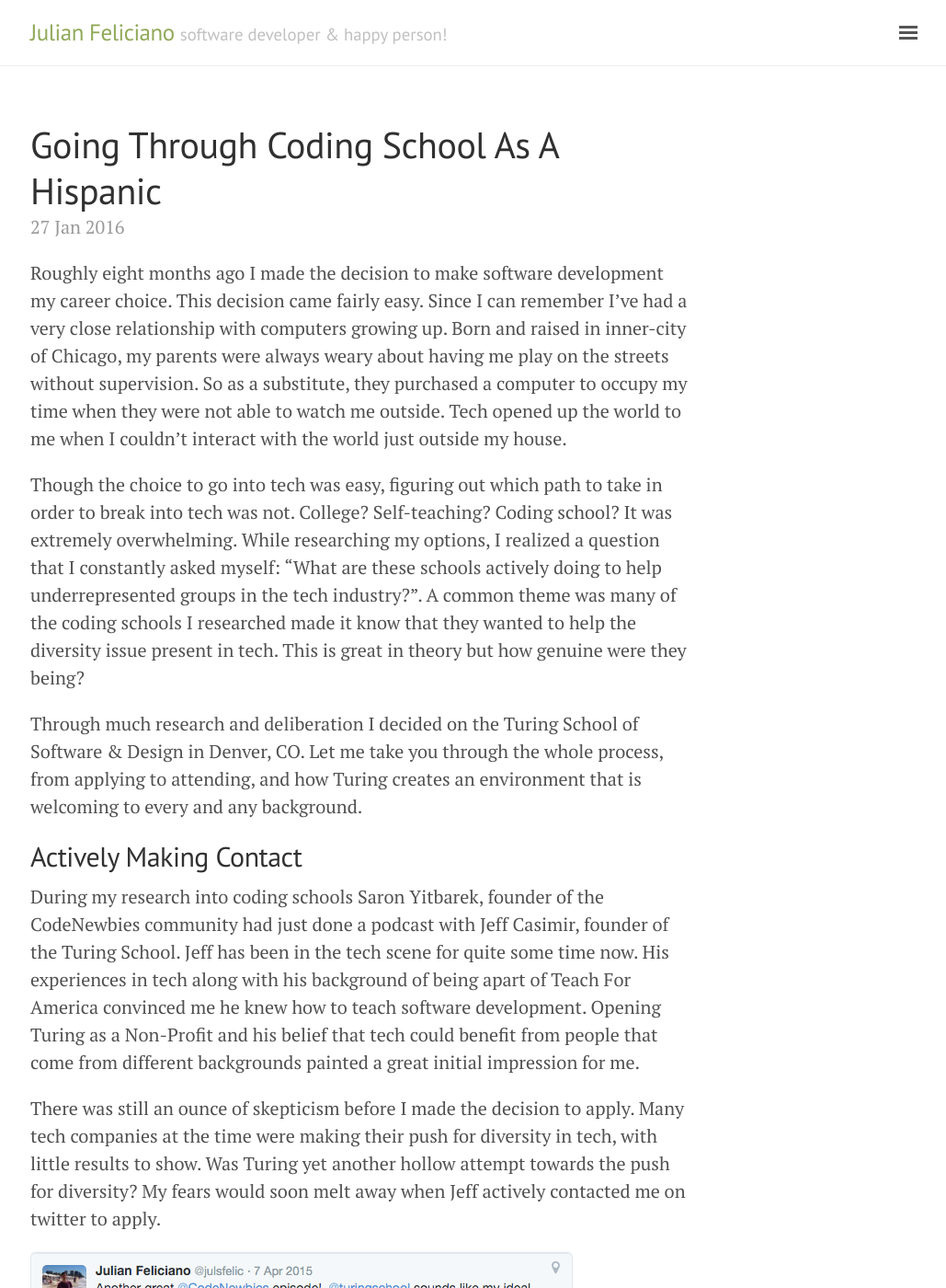
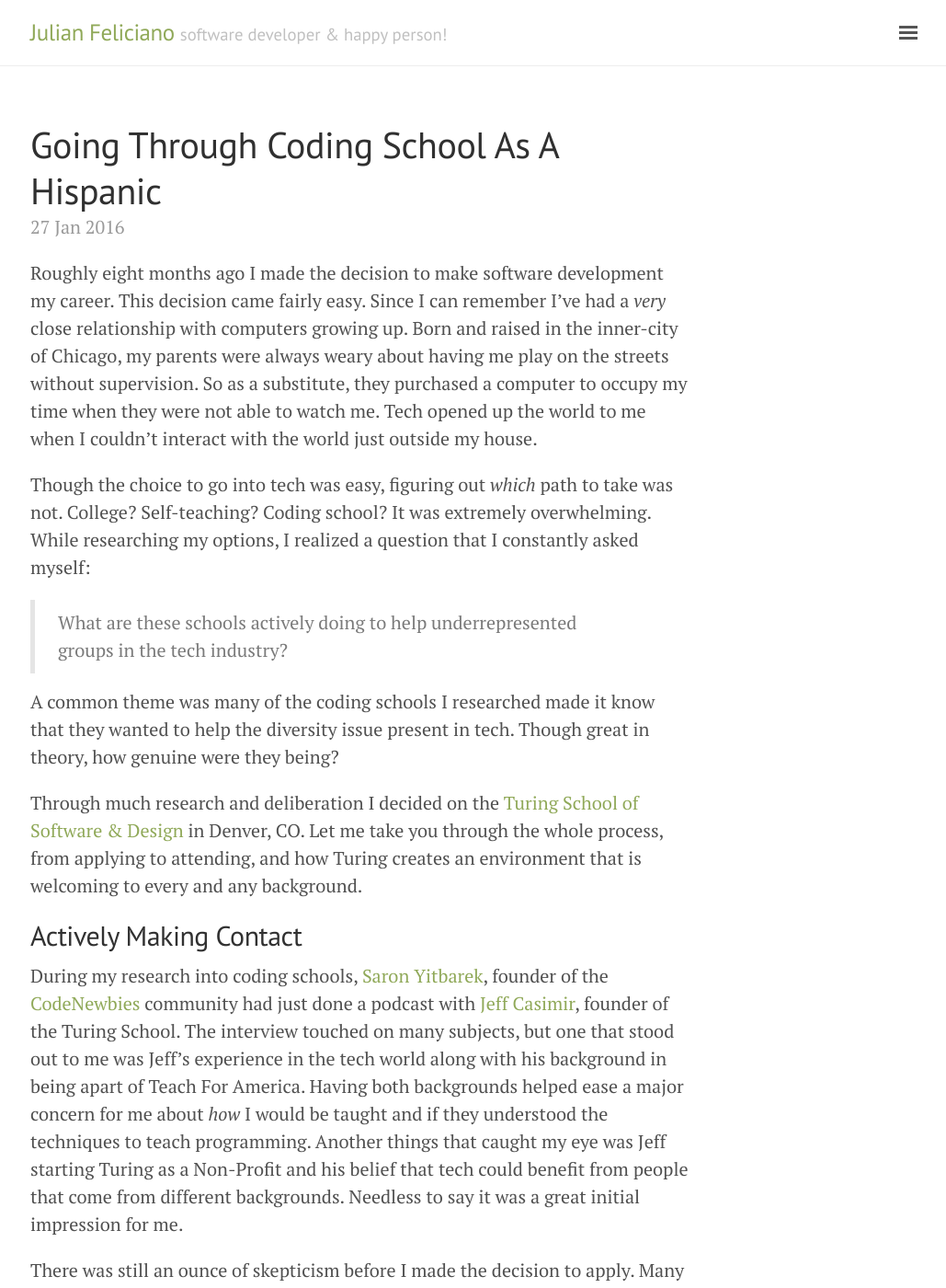
Before and after one commit to julsfelic/julsfelic.github.io, a Jekyll site: the page built from _posts/2016-01-27-going-through-coding-school-as-a-hispanic.md, in a window 1280 px wide and 1400 px high. Shown: the whole window at 92% size, without its empty margins (247-1276 px from the left). Built offline with Jekyll 4.4.1, drawn with Linux system fonts in a browser that asks for light colours; some of the changed text lies outside the part shown.

Commit message:
Edit post on going through coding school as a hispanic

```diff
--- a/_posts/2016-01-27-going-through-coding-school-as-a-hispanic.md
+++ b/_posts/2016-01-27-going-through-coding-school-as-a-hispanic.md
@@ -3,15 +3,19 @@ layout: post
 title: Going Through Coding School As A Hispanic
 ---
 
-Roughly eight months ago I made the decision to make software development my career choice. This decision came fairly easy. Since I can remember I’ve had a very close relationship with computers growing up. Born and raised in inner-city of  Chicago, my parents were always weary about having me play on the streets without supervision. So as a substitute, they purchased a computer to occupy my time when they were not able to watch me outside. Tech opened up the world to me when I couldn’t interact with the world just outside my house.
+Roughly eight months ago I made the decision to make software development my career. This decision came fairly easy. Since I can remember I’ve had a *very* close relationship with computers growing up. Born and raised in the inner-city of Chicago, my parents were always weary about having me play on the streets without supervision. So as a substitute, they purchased a computer to occupy my time when they were not able to watch me. Tech opened up the world to me when I couldn’t interact with the world just outside my house.
 
-Though the choice to go into tech was easy, figuring out which path to take in order to break into tech was not. College? Self-teaching? Coding school? It was extremely overwhelming. While researching my options, I realized a question that I constantly asked myself: “What are these schools actively doing to help underrepresented groups in the tech industry?”. A common theme was many of the coding schools I researched made it know that they wanted to help the diversity issue present in tech. This is great in theory but how genuine were they being?
+Though the choice to go into tech was easy, figuring out *which* path to take was not. College? Self-teaching? Coding school? It was extremely overwhelming. While researching my options, I realized a question that I constantly asked myself:
 
-Through much research and deliberation I decided on the Turing School of Software & Design in Denver, CO.  Let me take you through the whole process, from applying to attending, and how Turing creates an environment that is welcoming to every and any background.
+> What are these schools actively doing to help underrepresented groups in the tech industry?
+
+A common theme was many of the coding schools I researched made it know that they wanted to help the diversity issue present in tech. Though great in theory, how genuine were they being?
+
+Through much research and deliberation I decided on the [Turing School of Software & Design](https://www.turing.io/) in Denver, CO.  Let me take you through the whole process, from applying to attending, and how Turing creates an environment that is welcoming to every and any background.
 
 ## Actively Making Contact
 
-During my research into coding schools Saron Yitbarek, founder of the CodeNewbies community had just done a podcast with Jeff Casimir, founder of the Turing School. Jeff has been in the tech scene for quite some time now. His experiences in tech along with his background of being apart of Teach For America convinced me he knew how to teach software development. Opening Turing as a Non-Profit and his belief that tech could benefit from people that come from different backgrounds painted a great initial impression for me.
+During my research into coding schools, [Saron Yitbarek](https://twitter.com/saronyitbarek), founder of the [CodeNewbies](http://www.codenewbie.org/) community had just done a podcast with [Jeff Casimir](https://twitter.com/j3), founder of the Turing School. The interview touched on many subjects, but one that stood out to me was Jeff's experience in the tech world along with his background in being apart of Teach For America. Having both backgrounds helped ease a major concern for me about *how* I would be taught and if they understood the techniques to teach programming. Another things that caught my eye was Jeff starting Turing as a Non-Profit and his belief that tech could benefit from people that come from different backgrounds. Needless to say it was a great initial impression for me.
 
 There was still an ounce of skepticism before I made the decision to apply. Many tech companies at the time were making their push for diversity in tech, with little results to show. Was Turing yet another hollow attempt towards the push for diversity? My fears would soon melt away when Jeff actively contacted me on twitter to apply.
 
@@ -23,17 +27,17 @@ I like to joke that people that grow up in the city have a “bullshit radar”
 
 ## Wait! I’m Being Interviewed By Hispanic?
 
-The person that appeared on my screen was Jorge Tellez, Director Of Growth & Operation for Turing. What made this such an eye opening experience for me was the fact that not only did Turing have a hispanic on their team, he was also in a leadership role! It was honestly a sigh of relief.
+The person that appeared on my screen was [Jorge Tellez](https://twitter.com/novohispano), Director Of Growth & Operation for Turing. What made this such an eye opening experience for me was the fact that not only did Turing have a hispanic on their team, he was also in a leadership role! It was honestly a *sigh* of relief.
 
-While self teaching myself programming and interacting with other developers on twitter, I noticed a sever lack of hispanics anywhere in the tech industry. It did not instill a ton of confidence on my prospects as a Puerto Rican in tech. That has always been a tough pill for me to swallow. “I know there are tons of smart, brilliant and more than capable hispanics out there. Why can’t I find them in tech?”
+While teaching myself programming and interacting with other developers on twitter, I noticed a sever lack of hispanics anywhere in the tech industry. It did not instill a ton of confidence on my prospects as a Puerto Rican in tech. That has always been a tough pill for me to swallow. “I know there are tons of smart, brilliant and more than capable hispanics out there. Why can’t I find them in tech?”
 
 The thing is though there might not be nearly enough hispanics in tech, but the ones that have broken through are doing exceptional things. Jorge was an amazing representative of what Turing stood for. Not only did they want to help underrepresented groups with their career, they were actively apart of helping solve the diversity problem.
 
 Currently, more than half of Turing’s staff are women, and in general, it is one of the most diverse group of people I’ve seen in the tech industry. Knowing what the school and staff stood for, all that was left was to meet the other 28 students that would be attending school.
 
-## Many Different Background, One Family
+## Many Different Backgrounds, One Family
 
-Family. That is the first word I think of when I think of the group of students that are attending Turing. Race, religion, color and sex, none of them prevent us from treating each other as humans. The thing is, the title of this post is a misnomer. Going through a coding school as a hispanic is just going through a coding school.
+Family. That is the first word I think of when I think of the group of students that are attending Turing. Race, religion, color and sex, none of them prevent us from treating each other as equals. The thing is, the title of this post is a misnomer. Going through a coding school as a hispanic is just going through a coding school.
 
 When Turing selects students, the select them not only for their aptitude to learn programming, but also because they see people that want to help make the world a better place for everyone. From carpenters to nurses, rocket scientists to teachers, investment bankers to forklift drivers (that’s me!) we all have different experiences to bring to this industry.
 
```
